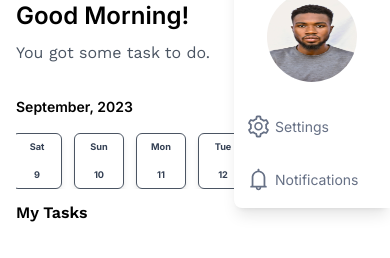
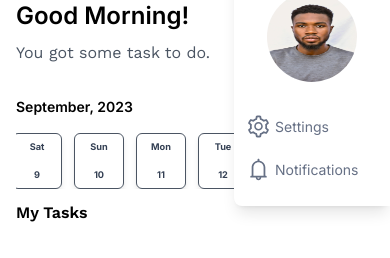
Before and after one commit to Adetimmy/Task_ToDo, a Next.js app: page / in a window 390 px wide. Both pictures are taken after a click on the button 361 px from the left and 66 px from the top of the page. Shown: the part 128-386 px from the top of the page. Built offline with nearby package versions, Linux system fonts and the light colour scheme; no server answers.

Commit message:
mobile tab adjustment3

```diff
--- a/components/mobileMenu.tsx
+++ b/components/mobileMenu.tsx
@@ -9,12 +9,12 @@ export const MobileMenu = (menu:any) => {
             <div className='flex gap-5 flex-col items-center px-3 py-2'>
                 <Image width={90} src={Ade} alt ='user-picture' className='rounded-full aspect-square bg-cover '/>
             </div>
-            <div className='flex flex-col items-center justify-between  mt-4 gap-3 text-[#667085]'>
+            <div className='flex flex-col items-center justify-between  mt-4 gap-[2px] text-[#667085]'>
                 <div className='flex justify-start gap-1 items-center cursor-pointer w-full text-sm  dark:bg-gray-300 hover:bg-blue-600 hover:text-white px-3 py-2'>
                 <AiOutlineSetting size={25}/>
                 <p>Settings</p>
                 </div>
-                <div className='flex justify-start gap-1 items-center mb-2 cursor-pointer w-full text-sm  dark:bg-gray-300 hover:bg-blue-600 hover:text-white px-3 py-2'>
+                <div className='flex justify-start gap-1 items-center mb-4 cursor-pointer w-full text-sm  dark:bg-gray-300 hover:bg-blue-600 hover:text-white px-3 py-2'>
                 <AiOutlineBell size={25}/>
                 <p>Notifications</p>
                 </div>
```
